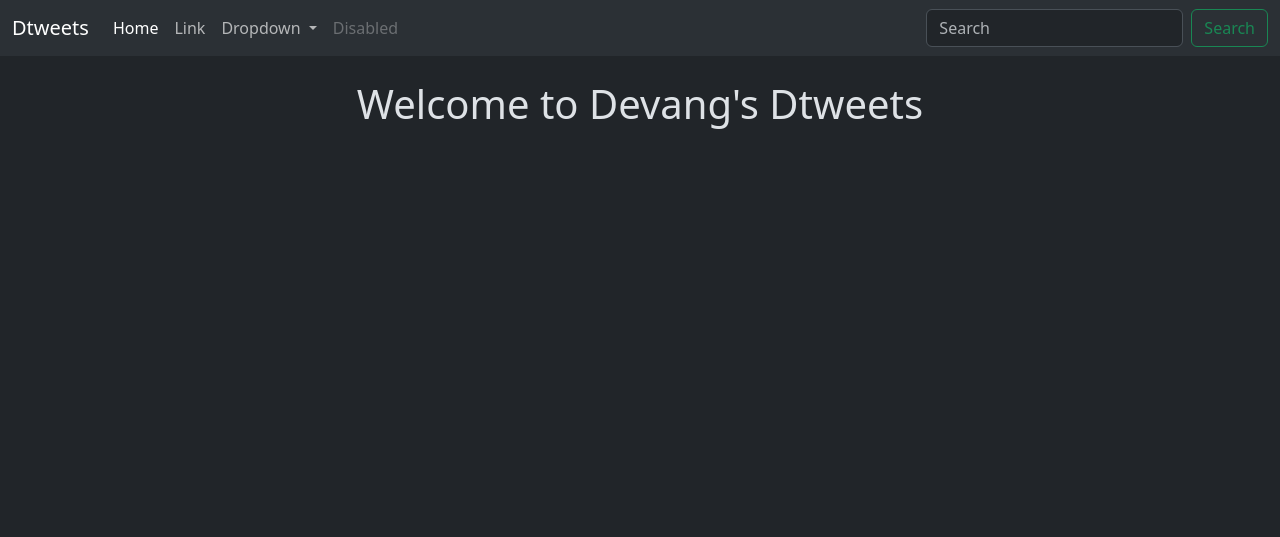
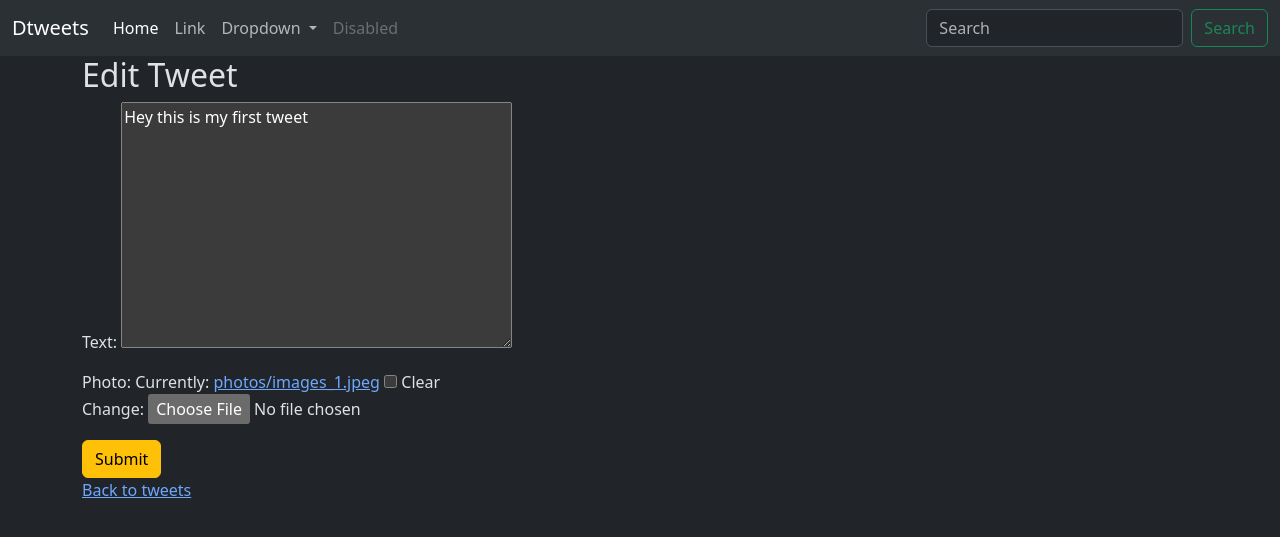
Before and after one commit to rdevang71/Dtweets-Django-, a Django app: page /tweets/2/edit/ in a window 1280 px wide. Shown: the top 537 px of the page. Run offline with Django 5.2, Linux system fonts and the light colour scheme; a user stored in the database is signed in; data comes from the database, SQL or seed files in the repository; both versions use the stored data as it was after the commit.

Commit message:
refactor: update tweet confirmation and form templates

```diff
--- a/tweets/Templates/tweet_confirm_delete.html
+++ b/tweets/Templates/tweet_confirm_delete.html
@@ -4,7 +4,5 @@ Tweeter By Devang
 {% endblock %}
 
 {% block content %}
-<h1 class="text-center m-4">
-    Welcome to Devang's Dtweets
-</h1>
+<h1 class="text-center m-4">Are you sure that you want to delete this tweet </h1>
 {% endblock %}
--- a/tweets/Templates/tweet_from.html
+++ b/tweets/Templates/tweet_from.html
@@ -4,7 +4,20 @@ Tweeter By Devang
 {% endblock %}
 
 {% block content %}
-<h1 class="text-center m-4">
-    Welcome to Devang's Dtweets
-</h1>
+
+
+<h2>
+    {% if form.instance.pk %}
+    Edit Tweet
+    {% else %}
+    Create Tweet
+    {% endif %}
+</h2>
+<form method="post" enctype="multipart/form-data" class="form">
+    {% csrf_token %}
+    {{ form.as_p }}
+    <button class="btn btn-warning">Submit</button>
+</form>
+<a href = "{% url 'tweet_list' %}"> Back to tweets</a>
+
 {% endblock %}
--- a/tweets/Templates/tweet_list.html
+++ b/tweets/Templates/tweet_list.html
@@ -1,7 +1,7 @@
 {% extends "layout.html" %} {% block title %} Tweeter By Devang {% endblock %}
 {% block content %}
 <h1 class="text-center m-4">Welcome to Devang's Dtweets</h1>
-<a class="btn btn-pripary" href="{% url 'tweet_create'%}"></a>
+<a class="btn btn-pripary" href="{% url 'tweet_create'%}">Create Tweet</a>
 
 <div class="container row gap-3">
   {% for tweet in tweets %}
```
Also changed, not shown: db.sqlite3, media/photos/png-transparent-grass-text-symbol-sign-apps-qt-text-logo-grass.png (added).
